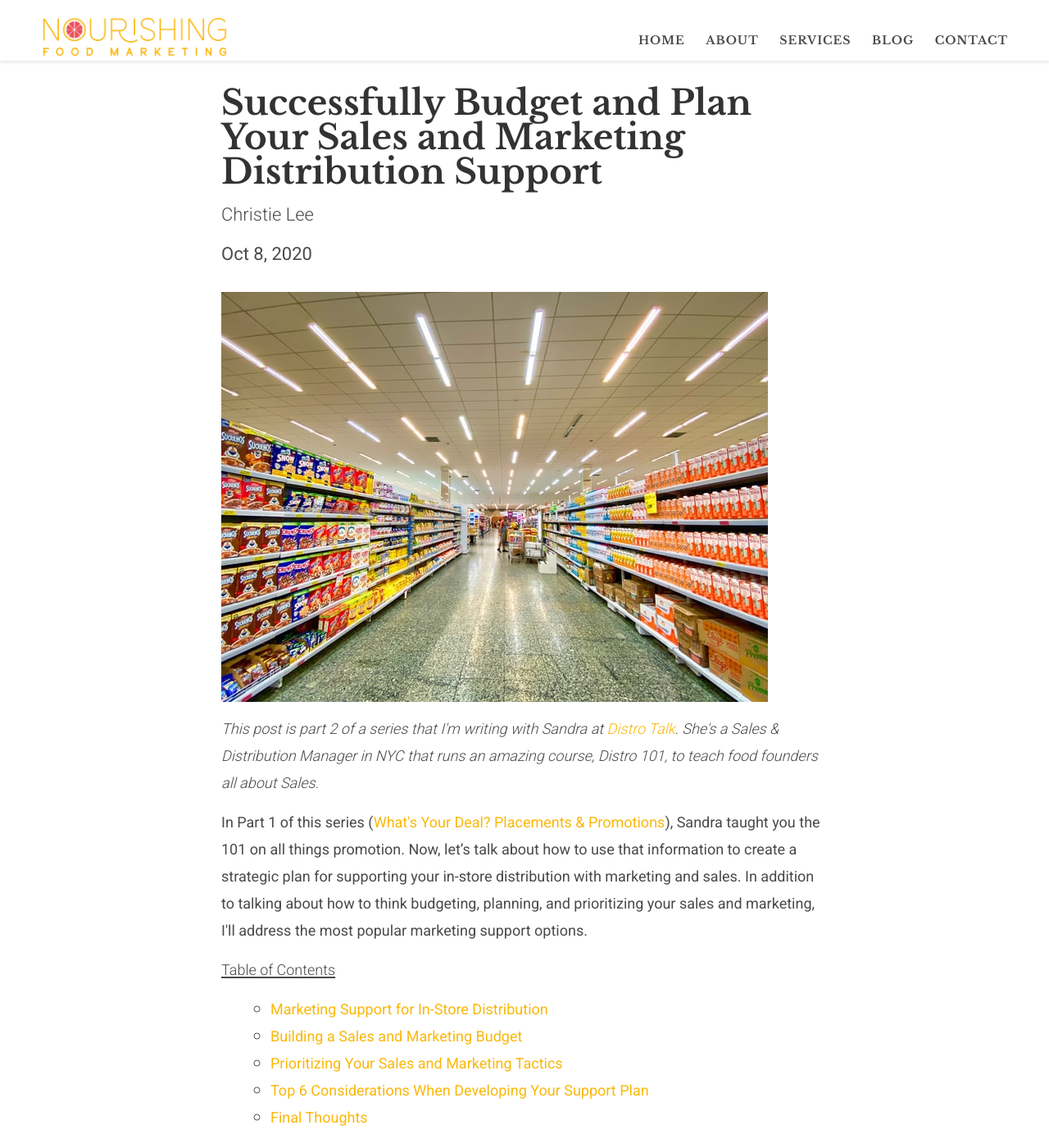
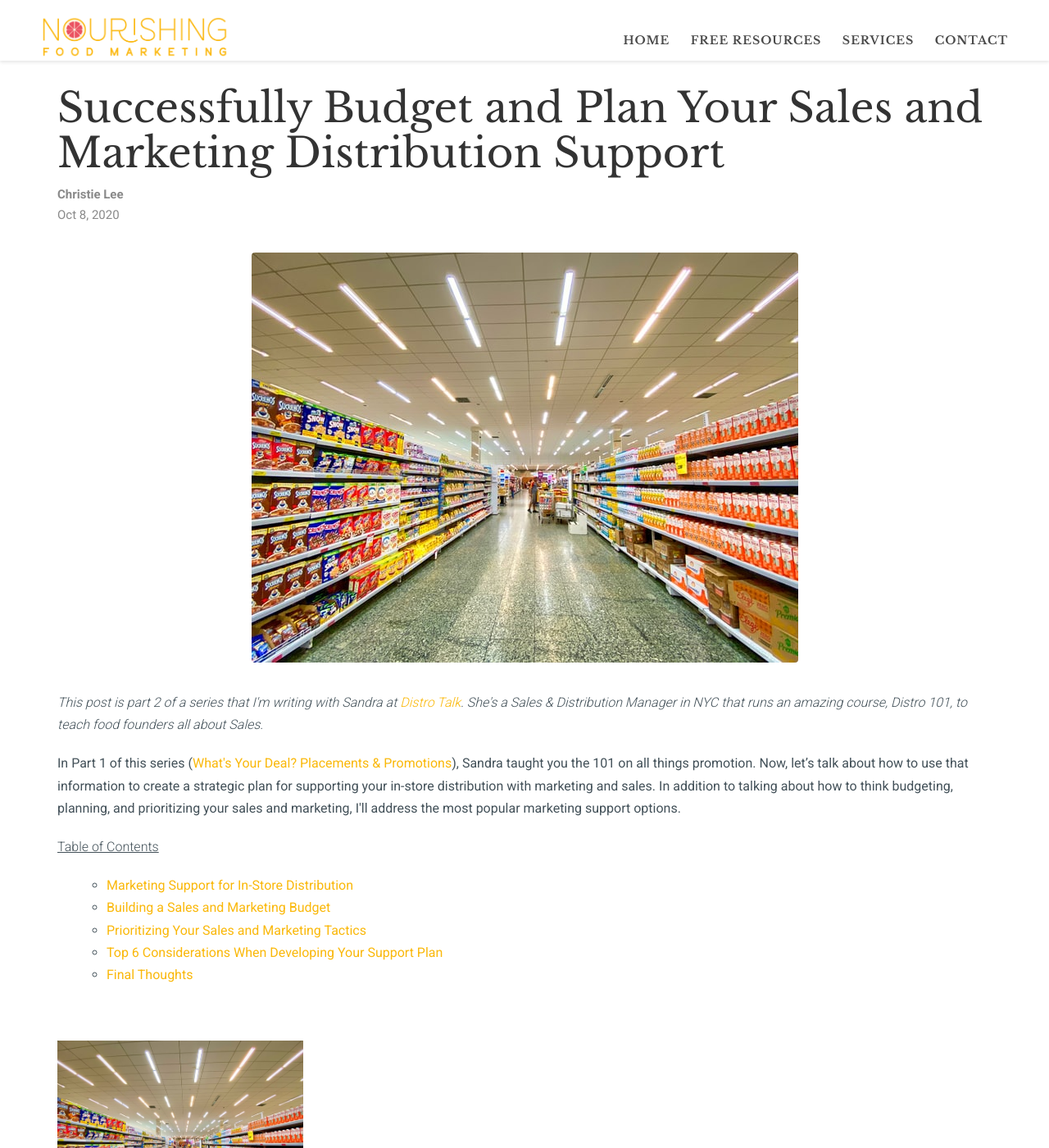
Before and after one commit to sekka1/nourishingfoodmarketing, a Jekyll site: the page built from _posts/2020-10-07-budgeting-and-planning-sales-and-marketing-distribution-support.md, in a window 1280 px wide and 1400 px high. Shown: the whole window at 82% size. Built offline with Jekyll 4.4.1, drawn with Linux system fonts in a browser that asks for light colours.

Commit message:
Match header nav to original, add Top 3 Marketing Mistakes page, align blog post styling

```diff
--- a/_includes/header.html
+++ b/_includes/header.html
@@ -20,7 +20,16 @@
 
           <div class="trigger">
             <a class="page-link" href="{{ '/' | relative_url }}">Home</a>
-            <a class="page-link" href="{{ '/about/' | relative_url }}">About</a>
+
+            <div class="dropdown">
+              <span class="page-link dropdown-toggle" tabindex="0" style="cursor: pointer;">FREE Resources</span>
+              <div class="dropdown-menu">
+                <a class="dropdown-item" href="{{ '/resources/top-3-marketing-mistakes/' | relative_url }}">Top 3 Marketing Mistakes to Avoid</a>
+                <a class="dropdown-item" href="{{ '/2020/04/27/the-definitive-guide-to-creating-a-marketing-plan-for-food-and-beverage-brands/' | relative_url }}">Definitive Guide to Creating a Marketing Strategy</a>
+                <a class="dropdown-item" href="{{ '/blog/' | relative_url }}">Blog</a>
+              </div>
+            </div>
+
             <div class="dropdown">
               <a class="page-link dropdown-toggle" href="{{ '/services/' | relative_url }}">Services</a>
               <div class="dropdown-menu">
@@ -31,7 +40,7 @@
                 <a class="dropdown-item" href="{{ '/services/brand-primer/' | relative_url }}">Brand Primer Template</a>
               </div>
             </div>
-            <a class="page-link" href="{{ '/blog/' | relative_url }}">Blog</a>
+
             <a class="page-link" href="{{ '/contact/' | relative_url }}">Contact</a>
           </div>
         </nav>
--- a/_layouts/post.html
+++ b/_layouts/post.html
@@ -1,6 +1,36 @@
 ---
 layout: default
 ---
+<style>
+/* Blog post layout tuned to match the original WordPress article:
+   wider reading column, smaller/uniform body text, lighter weight. */
+.page-content .wrapper { max-width: 1140px; }
+.post-wrap { max-width: 1140px; margin: 0 auto; }
+
+.post-title { font-size: 50px; font-weight: 500; letter-spacing: normal; line-height: 1.1; margin-bottom: 12px; }
+.meta-wrap { color: #8a8a8a; font-size: 15px; margin-bottom: 35px; }
+.meta-wrap .post-author { font-weight: 600; margin: 0 0 2px; }
+
+.post-content { font-size: 16px; line-height: 1.7; color: #435159; }
+.post-content p { font-weight: 300; margin-bottom: 20px; }
+/* Normalize the inline font sizes left over from the WordPress migration */
+.post-content [style*="font-size"] { font-size: 16px !important; }
+.post-content img { max-width: 100%; height: auto; }
+.post-content h2 { margin-top: 38px; }
+.post-content h3 { margin-top: 26px; }
+.post-content ul, .post-content ol { margin-bottom: 20px; }
+
+.post-featured-image { display: block; max-width: 100%; height: auto; margin: 0 auto 35px; border-radius: 4px; }
+
+.pagination { max-width: 1140px; margin: 50px auto 0; display: flex; justify-content: space-between; align-items: center; }
+.pagination a { color: #fab80a; font-weight: 600; }
+.pagination a:hover { color: #e0a500; }
+
+@media (max-width: 768px) {
+  .post-title { font-size: 32px; }
+  .page-content .wrapper { max-width: 100%; }
+}
+</style>
 <article class="post h-entry" itemscope itemtype="http://schema.org/BlogPosting">
   <div class="post-wrap">
     <div class="post-container">
```
Also changed, not shown: resources/top-3-marketing-mistakes.md (added, +46 -0 lines).
